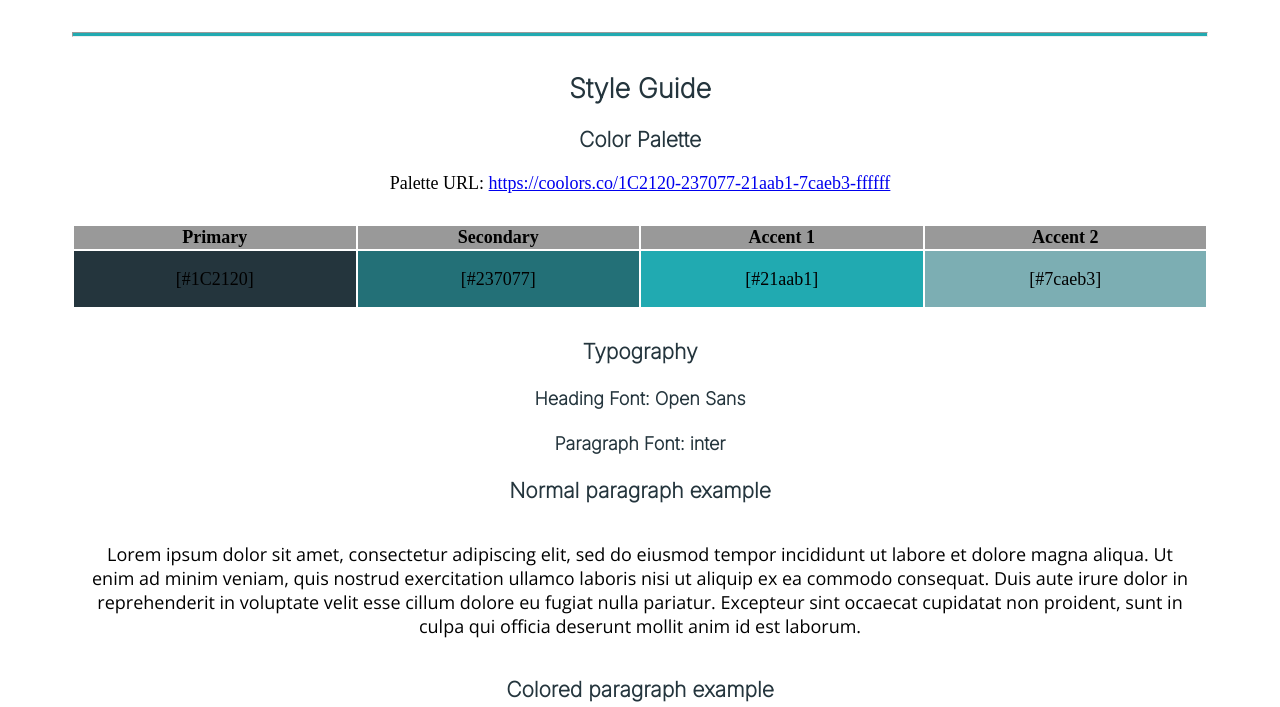
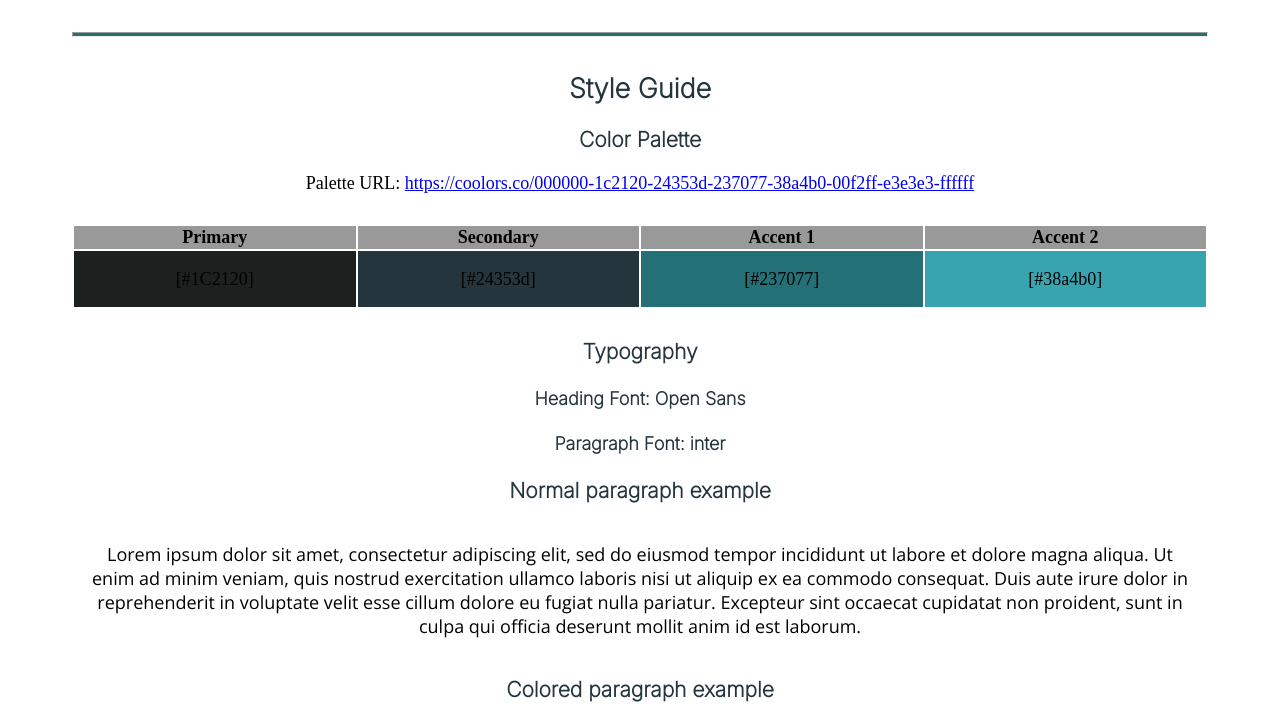
Before and after one commit to jheferlinares/wdd130, a plain HTML site: page Create-Lin/site-plan.html in a window 1280 px wide. Shown: the part 1173-1880 px from the top of the page. Drawn offline with nearby package versions, Linux system fonts and the light colour scheme.

Commit message:
last changes

```diff
--- a/Create-Lin/site-plan.html
+++ b/Create-Lin/site-plan.html
@@ -45,13 +45,13 @@
       <!--  The colors you choose for a website are one of the most important decisions you will make. Follow the instructions on the activity in iLearn then return and replace the color codes below with the hex color codes (the 6 digit numbers that show at the bottom of each color) for the colors you have chosen below.  You should have at least 2 colors but do not have to fill in all 4 if you do not need them.  -->
 
       <!-- Copy and paste the URL to your finished palette below Make sure to paste it into both spots -->
-      Palette URL: <a href="https://coolors.co/1C2120-237077-21aab1-7caeb3-ffffff" target="_blank">https://coolors.co/1C2120-237077-21aab1-7caeb3-ffffff</a>
+      Palette URL: <a href="https://coolors.co/000000-1c2120-24353d-237077-38a4b0-00f2ff-e3e3e3-ffffff" target="_blank">https://coolors.co/000000-1c2120-24353d-237077-38a4b0-00f2ff-e3e3e3-ffffff</a>
 
 
       <table class="colors">
         <tr><th>Primary</th><th>Secondary</th><th>Accent 1</th><th>Accent 2</th></tr>
         <!-- Replace the numbers in the boxes below with your hex color codes. Then switch to the site-plan.css file and change your colors there as well. -->
-        <tr><td class="primary">[#1C2120]</td><td class="secondary">[#237077]</td><td class="accent1">[#21aab1]</td><td class="accent2">[#7caeb3]</td></tr>
+        <tr><td class="primary">[#1C2120]</td><td class="secondary">[#24353d]</td><td class="accent1">[#237077]</td><td class="accent2">[#38a4b0]</td></tr>
       </table>
 
       <!-- ------------------------Step 9------------------------------ -->
--- a/Create-Lin/styles/site-plan.css
+++ b/Create-Lin/styles/site-plan.css
@@ -5,10 +5,10 @@ Fonts are separated by a | */
 
 :root {
   /* change the values below to your colors from your palette */
-  --primary-color: #24353d;
-  --secondary-color: #237077;
-  --accent1-color: #21aab1;
-  --accent2-color: #7caeb3;
+  --primary-color: #1C2120;
+  --secondary-color: #24353d;
+  --accent1-color: #237077;
+  --accent2-color: #38a4b0;
 
   /* change the values below to your chosen font(s) */
   --heading-font: "inter";
--- a/Create-Lin/styles/styles.css
+++ b/Create-Lin/styles/styles.css
@@ -11,7 +11,7 @@ header{
     grid-template-columns: 150px auto;
     align-items: center;
     font-family: 'Inter', sans-serif;
-    background: rgb(28, 33, 32, 0.75);
+    background: rgba(28, 33, 32, 0.749);
     border-radius: 20px;
     margin-top: 60px;
     margin-left: 50px;
@@ -164,7 +164,7 @@ nav a:hover  {
 
 footer{
     font-family: 'Inter', sans-serif;
-    background: rgba(36, 53, 61, 0.90);
+    background: #24353de6;
     border-radius: 10px;
     margin-left: 50px;
     margin-right: 50px;
```
Also changed, not shown: Create-Lin/index.html (+4 -4 lines).
